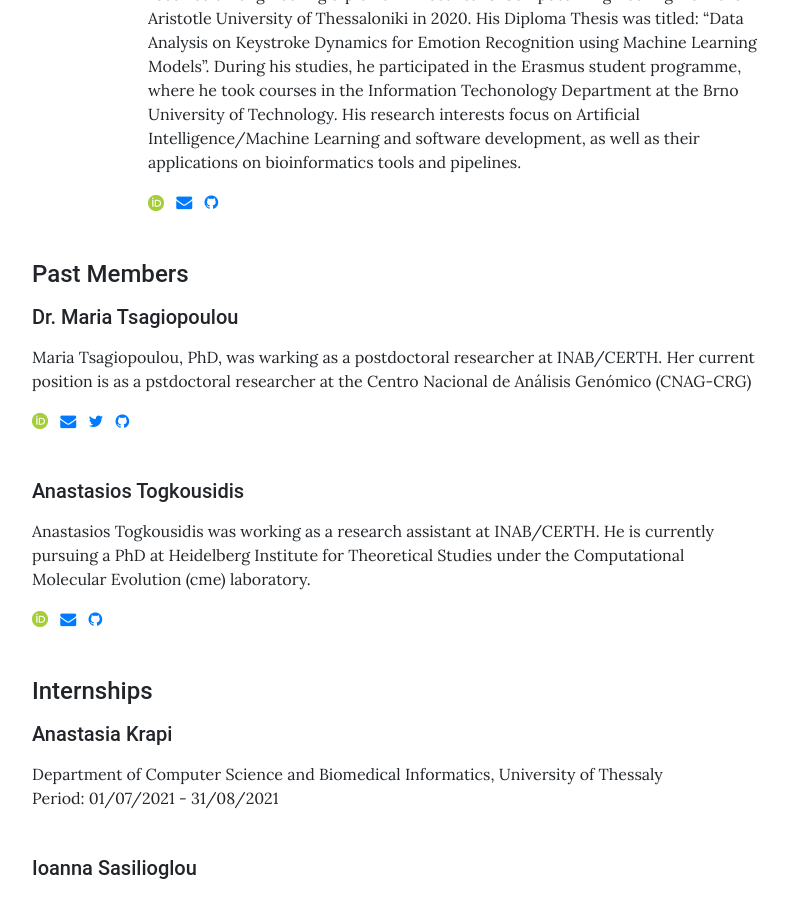
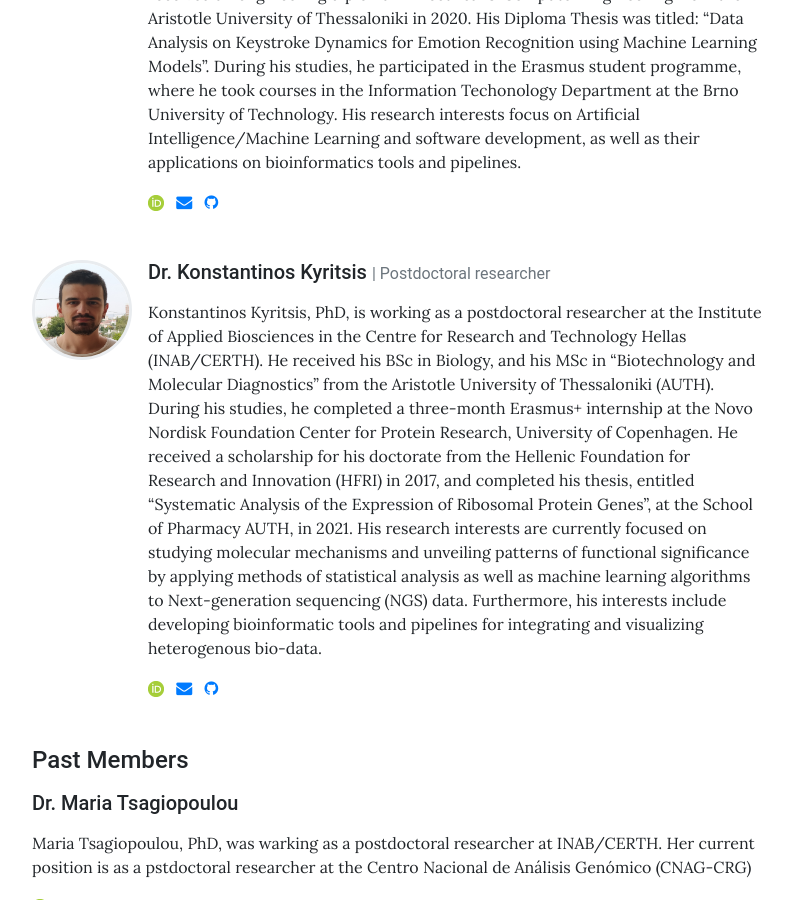
Before and after one commit to geogav/BiodataAnalysisGroup.github.io, a Jekyll site: the page built from pages/team.md, in a window 1280 px wide and 900 px high, scrolled down 1812 px. Shown: the whole window, without its empty margins (243-1035 px from the left). Built offline with Jekyll 4.4.1, drawn with Linux system fonts in a browser that asks for light colours.

Commit message:
kkyritsis team photo and description

```diff
--- a/_data/team.yml
+++ b/_data/team.yml
@@ -36,3 +36,12 @@
   github: iofeidis
   description: >
     Iasonas Ofeidis works as a research assistant at the Institute of Applied Biosciences in the Centre for Research and Technology Hellas (INAB/CERTH). He received an engineering diploma in Electrical & Computer Engineering from the Aristotle University of Thessaloniki in 2020. His Diploma Thesis was titled: "Data Analysis on Keystroke Dynamics for Emotion Recognition using Machine Learning Models". During his studies, he participated in the Erasmus student programme, where he took courses in the Information Techonology Department at the Brno University of Technology. His research interests focus on Artificial Intelligence/Machine Learning and software development, as well as their applications on bioinformatics tools and pipelines.
+
+- name: Dr. Konstantinos Kyritsis
+  role: Postdoctoral researcher
+  image: assets/img/team/kkyritsis.jpg
+  orcid: 0000-0001-8035-341X
+  email: konstantinoskyritsis@hotmail.com
+  github: kostaskyritsis
+  description: >
+    Konstantinos Kyritsis, PhD, is working as a postdoctoral researcher at the Institute of Applied Biosciences in the Centre for Research and Technology Hellas (INAB/CERTH). He received his BSc in Biology, and his MSc in “Biotechnology and Molecular Diagnostics” from the Aristotle University of Thessaloniki (AUTH). During his studies, he completed a three-month Erasmus+ internship at the Novo Nordisk Foundation Center for Protein Research, University of Copenhagen. He received a scholarship for his doctorate from the Hellenic Foundation for Research and Innovation (HFRI) in 2017, and completed his thesis, entitled “Systematic Analysis of the Expression of Ribosomal Protein Genes”, at the School of Pharmacy AUTH, in 2021. His research interests are currently focused on studying molecular mechanisms and unveiling patterns of functional significance by applying methods of statistical analysis as well as machine learning algorithms to Next-generation sequencing (NGS) data. Furthermore, his interests include developing bioinformatic tools and pipelines for integrating and visualizing heterogenous bio-data.
```
Also changed, not shown: assets/img/team/kkyritsis.jpg (added).
